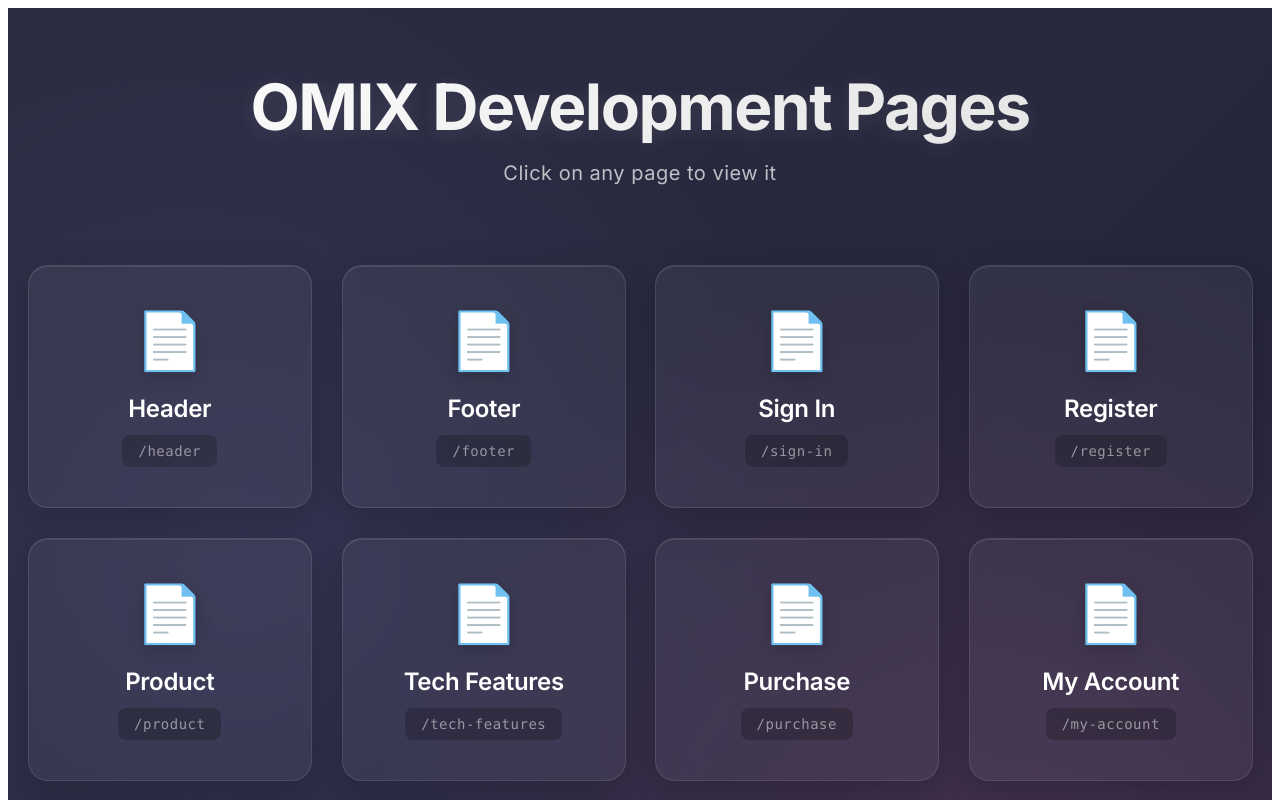
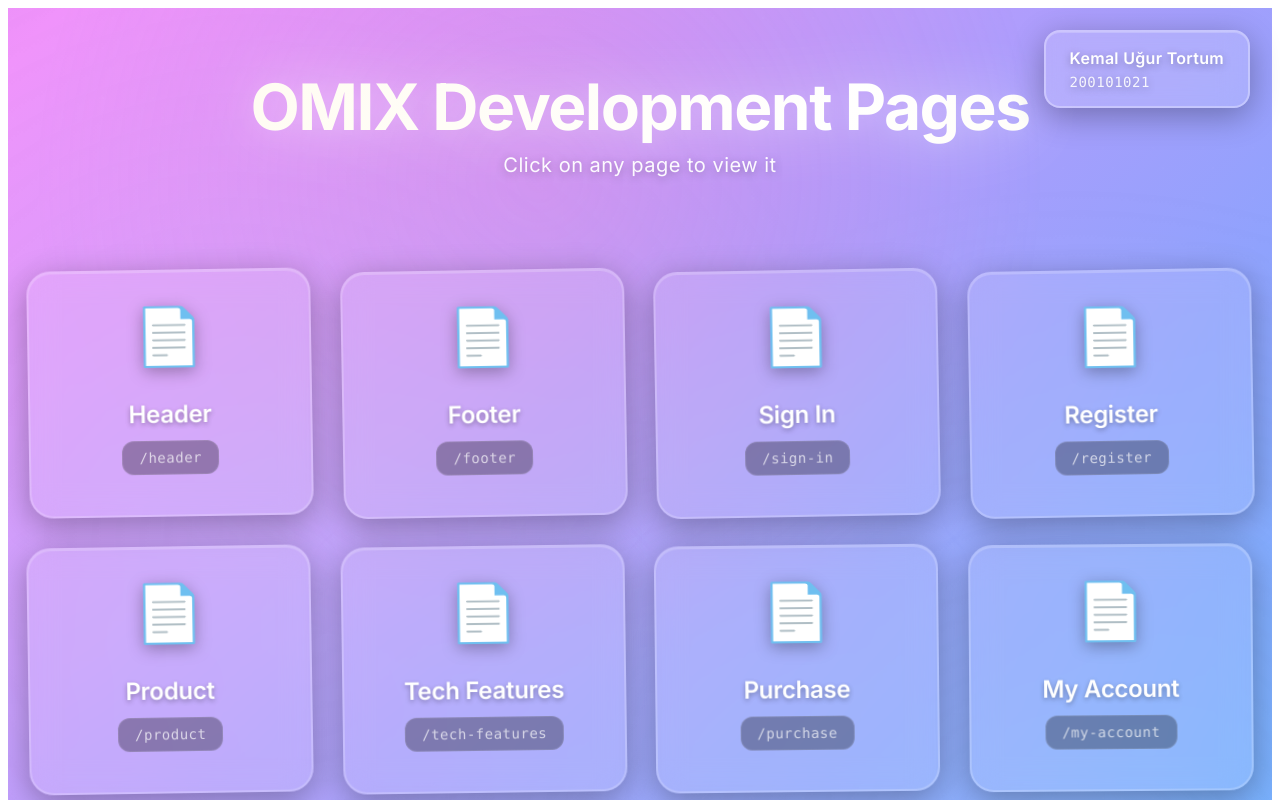
Before and after one commit to ugurtortum7/omix-dev, a Vue app: page / in a window 1280 px wide. Shown: the top 800 px of the page. Built offline with nearby package versions, Linux system fonts and the light colour scheme.

Commit message:
add student info :)

```diff
--- a/src/views/HomePage.vue
+++ b/src/views/HomePage.vue
@@ -1,5 +1,9 @@
 <template>
   <div class="home-container">
+    <div class="student-info">
+      <p class="student-name">Kemal Uğur Tortum</p>
+      <p class="student-no">200101021</p>
+    </div>
     <div class="home-content">
       <h1 class="home-title">OMIX Development Pages</h1>
       <p class="home-subtitle">Click on any page to view it</p>
@@ -47,9 +51,9 @@ const pages = [
 
 .home-container {
   min-height: 100vh;
-  background: linear-gradient(135deg, #1e1e2e 0%, #2d2d44 50%, #1a1a2e 100%);
+  background: linear-gradient(135deg, #667eea 0%, #764ba2 25%, #f093fb 50%, #4facfe 75%, #00f2fe 100%);
   background-size: 400% 400%;
-  animation: gradientShift 15s ease infinite;
+  animation: gradientShift 20s ease infinite;
   padding: 60px 20px;
   font-family: 'Inter', 'Helvetica Neue', Arial, sans-serif;
   position: relative;
@@ -64,9 +68,47 @@ const pages = [
   right: 0;
   bottom: 0;
   background:
-    radial-gradient(circle at 20% 50%, rgba(120, 119, 198, 0.15) 0%, transparent 50%),
-    radial-gradient(circle at 80% 80%, rgba(255, 121, 198, 0.15) 0%, transparent 50%);
+    radial-gradient(circle at 20% 50%, rgba(255, 255, 255, 0.1) 0%, transparent 50%),
+    radial-gradient(circle at 80% 80%, rgba(255, 255, 255, 0.15) 0%, transparent 50%),
+    radial-gradient(circle at 40% 20%, rgba(255, 121, 198, 0.2) 0%, transparent 40%);
   pointer-events: none;
+  animation: floatBubbles 25s ease-in-out infinite;
+}
+
+.home-container::after {
+  content: '';
+  position: absolute;
+  width: 100%;
+  height: 100%;
+  top: 0;
+  left: 0;
+  background-image:
+    radial-gradient(circle at 10% 20%, rgba(255, 255, 255, 0.05) 1px, transparent 1px),
+    radial-gradient(circle at 90% 80%, rgba(255, 255, 255, 0.05) 1px, transparent 1px);
+  background-size: 50px 50px;
+  animation: twinkle 3s ease-in-out infinite;
+  pointer-events: none;
+}
+
+@keyframes floatBubbles {
+  0%, 100% {
+    transform: translate(0, 0) scale(1);
+  }
+  33% {
+    transform: translate(50px, -50px) scale(1.1);
+  }
+  66% {
+    transform: translate(-30px, 30px) scale(0.9);
+  }
+}
+
+@keyframes twinkle {
+  0%, 100% {
+    opacity: 1;
+  }
+  50% {
+    opacity: 0.3;
+  }
 }
 
 @keyframes gradientShift {
@@ -86,14 +128,26 @@ const pages = [
   font-size: 64px;
   font-weight: 700;
   text-align: center;
-  background: linear-gradient(135deg, #ffffff 0%, #e0e0e0 100%);
+  background: linear-gradient(135deg, #ffffff 0%, #fff9e6 50%, #ffffff 100%);
+  background-size: 200% auto;
   -webkit-background-clip: text;
   -webkit-text-fill-color: transparent;
   background-clip: text;
   margin-bottom: 16px;
   letter-spacing: -1.5px;
-  animation: fadeInDown 0.8s ease-out;
+  animation: fadeInDown 0.8s ease-out, shimmer 3s linear infinite;
   text-shadow: 0 4px 20px rgba(255, 255, 255, 0.1);
+  filter: drop-shadow(0 0 30px rgba(255, 255, 255, 0.5));
+  position: relative;
+}
+
+@keyframes shimmer {
+  0% {
+    background-position: 0% center;
+  }
+  100% {
+    background-position: 200% center;
+  }
 }
 
 @keyframes fadeInDown {
@@ -109,12 +163,22 @@ const pages = [
 
 .home-subtitle {
   text-align: center;
-  color: rgba(255, 255, 255, 0.7);
+  color: rgba(255, 255, 255, 0.95);
   font-size: 20px;
   font-weight: 400;
   margin-bottom: 60px;
-  animation: fadeInUp 0.8s ease-out 0.2s both;
+  animation: fadeInUp 0.8s ease-out 0.2s both, float 3s ease-in-out infinite;
   letter-spacing: 0.5px;
+  text-shadow: 0 2px 10px rgba(0, 0, 0, 0.3);
+}
+
+@keyframes float {
+  0%, 100% {
+    transform: translateY(0px);
+  }
+  50% {
+    transform: translateY(-10px);
+  }
 }
 
 @keyframes fadeInUp {
@@ -136,18 +200,19 @@ const pages = [
 }
 
 .page-card {
-  background: rgba(255, 255, 255, 0.05);
-  backdrop-filter: blur(10px);
-  -webkit-backdrop-filter: blur(10px);
-  border: 1px solid rgba(255, 255, 255, 0.1);
-  border-radius: 20px;
+  background: rgba(255, 255, 255, 0.1);
+  backdrop-filter: blur(15px);
+  -webkit-backdrop-filter: blur(15px);
+  border: 2px solid rgba(255, 255, 255, 0.2);
+  border-radius: 24px;
   padding: 40px 30px;
   text-align: center;
   text-decoration: none;
-  transition: all 0.4s cubic-bezier(0.175, 0.885, 0.32, 1.275);
+  transition: all 0.5s cubic-bezier(0.175, 0.885, 0.32, 1.275);
   box-shadow:
-    0 8px 32px rgba(0, 0, 0, 0.2),
-    inset 0 1px 0 rgba(255, 255, 255, 0.1);
+    0 8px 32px rgba(0, 0, 0, 0.3),
+    inset 0 1px 0 rgba(255, 255, 255, 0.2),
+    0 0 0 0 rgba(255, 255, 255, 0.4);
   cursor: pointer;
   display: flex;
   flex-direction: column;
@@ -156,8 +221,20 @@ const pages = [
   min-height: 200px;
   position: relative;
   overflow: hidden;
-  animation: fadeInScale 0.6s ease-out both;
-  animation-delay: calc(var(--card-index) * 0.05s);
+  animation: fadeInScale 0.6s ease-out both, cardFloat 6s ease-in-out infinite;
+  animation-delay: calc(var(--card-index) * 0.05s), calc(var(--card-index) * 0.2s);
+}
+
+@keyframes cardFloat {
+  0%, 100% {
+    transform: translateY(0) rotate(0deg);
+  }
+  25% {
+    transform: translateY(-5px) rotate(1deg);
+  }
+  75% {
+    transform: translateY(5px) rotate(-1deg);
+  }
 }
 
 @keyframes fadeInScale {
@@ -174,42 +251,76 @@ const pages = [
 .page-card::before {
   content: '';
   position: absolute;
-  top: 0;
-  left: 0;
-  right: 0;
-  bottom: 0;
-  background: linear-gradient(135deg, rgba(255, 255, 255, 0.1) 0%, transparent 100%);
+  top: -50%;
+  left: -50%;
+  width: 200%;
+  height: 200%;
+  background: linear-gradient(
+    45deg,
+    transparent 30%,
+    rgba(255, 255, 255, 0.3) 50%,
+    transparent 70%
+  );
   opacity: 0;
-  transition: opacity 0.4s ease;
+  transition: all 0.6s ease;
+  transform: rotate(45deg);
 }
 
 .page-card:hover::before {
   opacity: 1;
+  animation: shine 1.5s ease-in-out;
+}
+
+@keyframes shine {
+  0% {
+    left: -50%;
+    top: -50%;
+  }
+  100% {
+    left: 150%;
+    top: 150%;
+  }
 }
 
 .page-card:hover {
-  transform: translateY(-10px) scale(1.02);
+  transform: translateY(-15px) scale(1.05) rotate(2deg);
   box-shadow:
-    0 20px 60px rgba(0, 0, 0, 0.4),
-    inset 0 1px 0 rgba(255, 255, 255, 0.2),
-    0 0 30px rgba(120, 119, 198, 0.3);
-  border-color: rgba(255, 255, 255, 0.2);
-  background: rgba(255, 255, 255, 0.08);
+    0 25px 70px rgba(0, 0, 0, 0.5),
+    inset 0 1px 0 rgba(255, 255, 255, 0.3),
+    0 0 50px rgba(255, 255, 255, 0.4),
+    0 0 100px rgba(120, 119, 198, 0.3);
+  border-color: rgba(255, 255, 255, 0.4);
+  background: rgba(255, 255, 255, 0.15);
+  animation: none;
 }
 
 .page-card:active {
-  transform: translateY(-8px) scale(1);
+  transform: translateY(-12px) scale(1.02);
+  transition: all 0.1s ease;
 }
 
 .page-icon {
   font-size: 56px;
   margin-bottom: 20px;
-  filter: drop-shadow(0 4px 8px rgba(0, 0, 0, 0.2));
-  transition: transform 0.4s ease;
+  filter: drop-shadow(0 4px 8px rgba(0, 0, 0, 0.3));
+  transition: all 0.5s cubic-bezier(0.68, -0.55, 0.265, 1.55);
+  animation: iconBounce 2s ease-in-out infinite;
+}
+
+@keyframes iconBounce {
+  0%, 100% {
+    transform: translateY(0);
+  }
+  50% {
+    transform: translateY(-10px);
+  }
 }
 
 .page-card:hover .page-icon {
-  transform: scale(1.15) rotate(5deg);
+  transform: scale(1.3) rotate(360deg);
+  filter: drop-shadow(0 8px 16px rgba(0, 0, 0, 0.4))
+          drop-shadow(0 0 20px rgba(255, 255, 255, 0.6));
+  animation: none;
 }
 
 .page-name {
@@ -218,29 +329,39 @@ const pages = [
   color: #ffffff;
   margin-bottom: 12px;
   letter-spacing: -0.3px;
-  transition: all 0.3s ease;
+  transition: all 0.4s ease;
+  text-shadow: 0 2px 5px rgba(0, 0, 0, 0.3);
 }
 
 .page-card:hover .page-name {
   color: #ffffff;
-  text-shadow: 0 2px 10px rgba(255, 255, 255, 0.3);
+  text-shadow:
+    0 0 10px rgba(255, 255, 255, 0.8),
+    0 0 20px rgba(255, 255, 255, 0.6),
+    0 0 30px rgba(255, 255, 255, 0.4);
+  transform: scale(1.1);
+  letter-spacing: 1px;
 }
 
 .page-path {
   font-size: 14px;
-  color: rgba(255, 255, 255, 0.5);
+  color: rgba(255, 255, 255, 0.7);
   font-family: 'SF Mono', 'Monaco', 'Courier New', monospace;
   font-weight: 400;
   letter-spacing: 0.5px;
   padding: 8px 16px;
-  background: rgba(0, 0, 0, 0.2);
-  border-radius: 8px;
-  transition: all 0.3s ease;
+  background: rgba(0, 0, 0, 0.3);
+  border-radius: 12px;
+  transition: all 0.4s ease;
+  border: 1px solid rgba(255, 255, 255, 0.1);
 }
 
 .page-card:hover .page-path {
-  color: rgba(255, 255, 255, 0.8);
-  background: rgba(0, 0, 0, 0.3);
+  color: rgba(255, 255, 255, 1);
+  background: rgba(255, 255, 255, 0.2);
+  transform: scale(1.05);
+  border-color: rgba(255, 255, 255, 0.3);
+  box-shadow: 0 4px 15px rgba(0, 0, 0, 0.3);
 }
 
 /* Add staggered animation to cards */
@@ -329,4 +450,84 @@ const pages = [
 .home-container::-webkit-scrollbar-thumb:hover {
   background: rgba(255, 255, 255, 0.3);
 }
+
+/* Student Info */
+.student-info {
+  position: fixed;
+  top: 30px;
+  right: 30px;
+  z-index: 1000;
+  background: rgba(255, 255, 255, 0.15);
+  backdrop-filter: blur(15px);
+  -webkit-backdrop-filter: blur(15px);
+  border: 2px solid rgba(255, 255, 255, 0.3);
+  border-radius: 16px;
+  padding: 16px 24px;
+  box-shadow:
+    0 8px 32px rgba(0, 0, 0, 0.3),
+    inset 0 1px 0 rgba(255, 255, 255, 0.2);
+  animation: fadeInRight 0.8s ease-out;
+}
+
+@keyframes fadeInRight {
+  from {
+    opacity: 0;
+    transform: translateX(30px);
+  }
+  to {
+    opacity: 1;
+    transform: translateX(0);
+  }
+}
+
+.student-name {
+  font-size: 16px;
+  font-weight: 600;
+  color: #ffffff;
+  margin: 0 0 6px 0;
+  text-shadow: 0 2px 8px rgba(0, 0, 0, 0.3);
+  letter-spacing: 0.3px;
+}
+
+.student-no {
+  font-size: 14px;
+  font-weight: 500;
+  color: rgba(255, 255, 255, 0.9);
+  margin: 0;
+  font-family: 'SF Mono', 'Monaco', 'Courier New', monospace;
+  text-shadow: 0 2px 8px rgba(0, 0, 0, 0.3);
+  letter-spacing: 0.5px;
+}
+
+@media (max-width: 768px) {
+  .student-info {
+    top: 20px;
+    right: 20px;
+    padding: 12px 18px;
+  }
+
+  .student-name {
+    font-size: 14px;
+  }
+
+  .student-no {
+    font-size: 12px;
+  }
+}
+
+@media (max-width: 480px) {
+  .student-info {
+    top: 15px;
+    right: 15px;
+    padding: 10px 14px;
+  }
+
+  .student-name {
+    font-size: 13px;
+  }
+
+  .student-no {
+    font-size: 11px;
+  }
+}
 </style>
```
